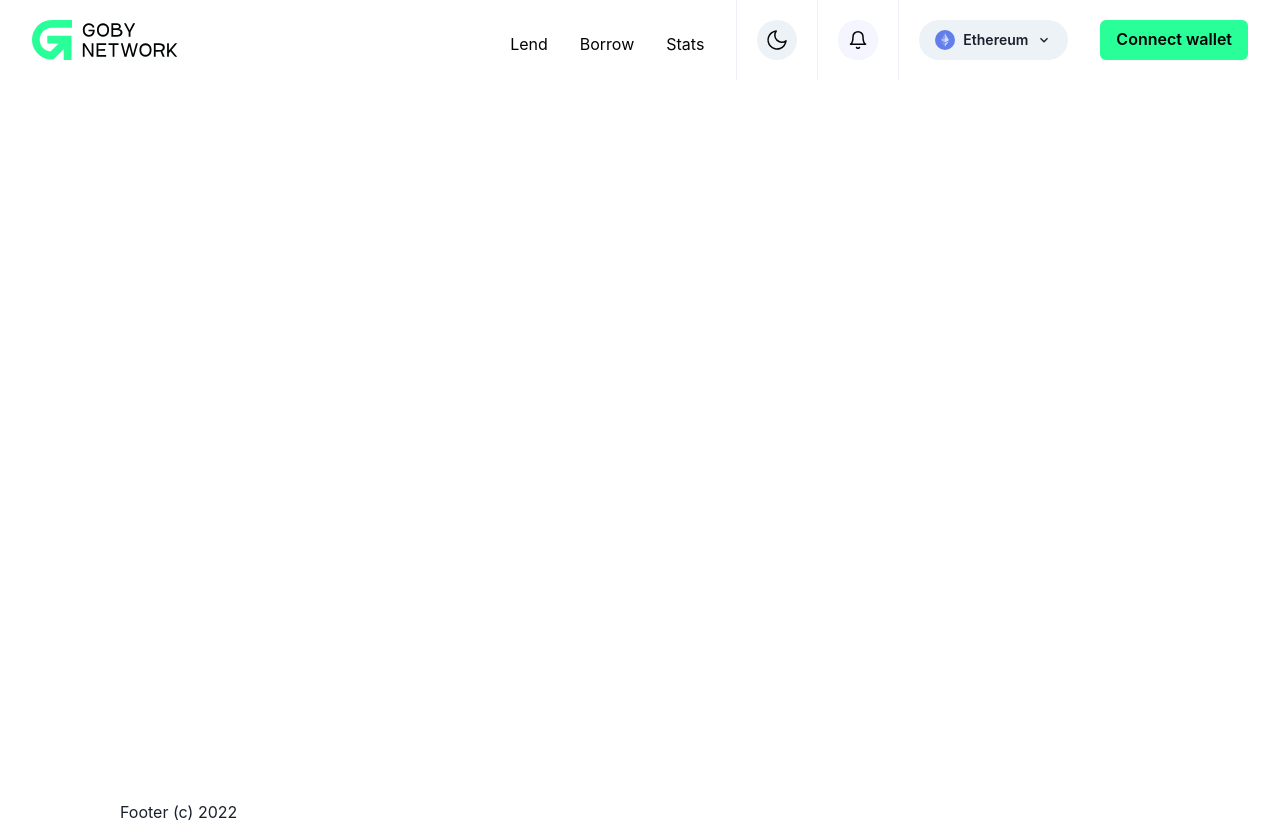
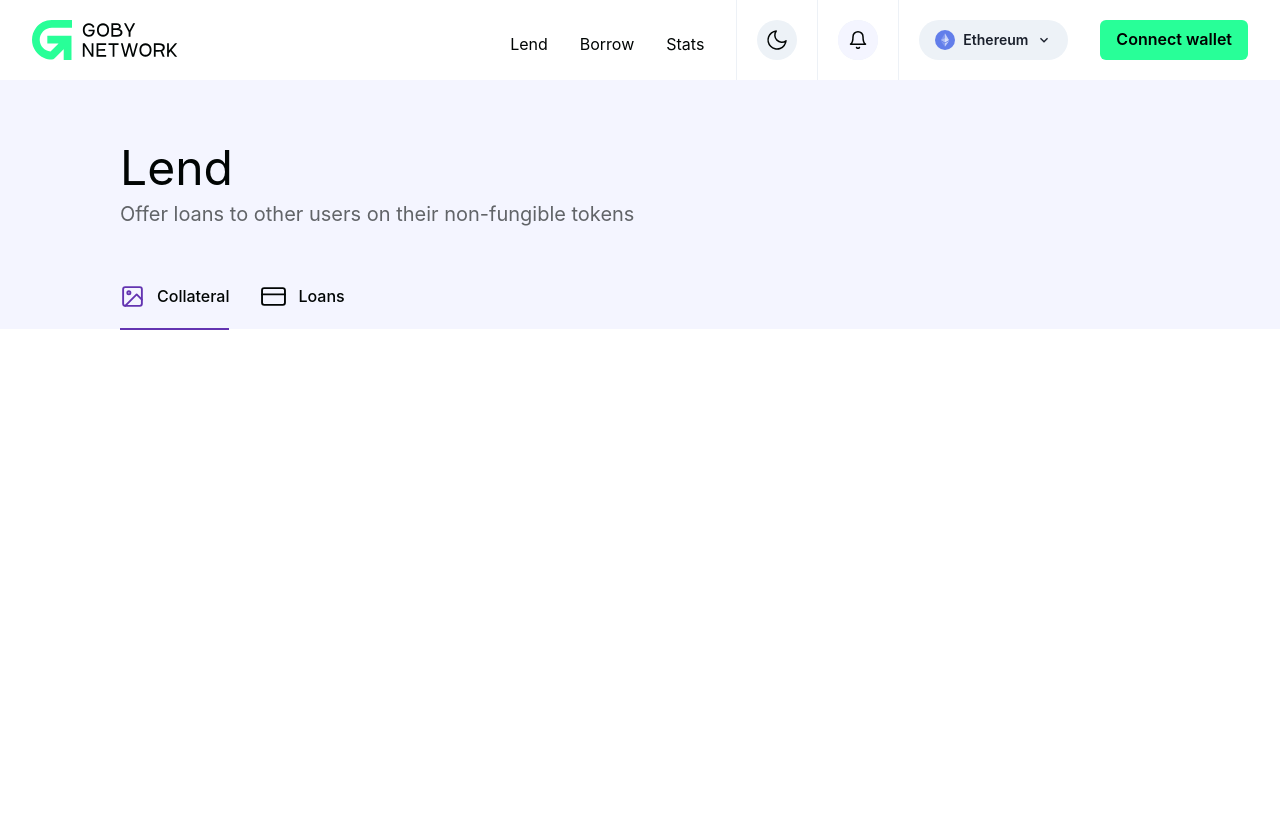
Before and after one commit to paurock/goby, a Next.js app: page / in a window 1280 px wide. After the commit the page ends 800 px from the top, so only its background shows below. Built offline with nearby package versions, Linux system fonts and the light colour scheme.

Commit message:
headings section done

```diff
--- a/src/app/assets/index.ts
+++ b/src/app/assets/index.ts
@@ -17,6 +17,8 @@ import toggleCurrency from "./toggleCurrency.svg";
 import toggleCurrencyDark from "./toggleCurrencyDark.svg";
 import Polygon from "./poligon.svg";
 import bnbChain from "./bnb-chain.svg";
+import collateral from "./collateral.svg";
+import loans from "./loans.svg";
 
 export const assetsList = {
   logo: [LogoLight, LogoDark],
@@ -30,6 +32,8 @@ export const assetsList = {
   toggleCurrency: [toggleCurrencyDark, toggleCurrency],
   startWithGoby: [StartWtihGobyDark, StartWithGoby],
   bellLight: [bellDarksvg, bellLight],
+  collateral: [collateral, collateral],
+  loans: [loans, loans],
 };
 export const colorsList = {
   text: ["E7FFF1", "010504"],
--- a/src/pages/index.tsx
+++ b/src/pages/index.tsx
@@ -1,6 +1,7 @@
 import type { NextPage } from "next";
 import Head from "next/head";
 import { Header, Footer } from "../app";
+import Heading from "../sections/heading";
 import { Container } from "@chakra-ui/react";
 
 const Home: NextPage = () => {
@@ -12,10 +13,11 @@ const Home: NextPage = () => {
         <link rel="icon" href="/favicon.ico" />
       </Head>
       <Header />
-      <main>
-        <Container h="calc(90vh)"></Container>
+      <main height="calc(90vh)">
+        <Container maxW={["none", "750px", "970px", "1100px", "1440px"]} px={0}>
+          <Heading />
+        </Container>
       </main>
-      <Footer />
     </div>
   );
 };
--- /dev/null
+++ b/src/sections/heading/index.tsx
@@ -0,0 +1,89 @@
+import { Flex, Container, VStack } from "@chakra-ui/react";
+import { motion } from "framer-motion";
+import { useState } from "react";
+import { VFlex, Img, useAssets } from "../../shared";
+
+const Tabs = ({ text, collateral, loanLightStore }) => (
+  <Flex maxH="36px" maxW="216px" justify="start" gap="32px">
+    <motion.div
+      style={{
+        display: "flex",
+        fontFamily: "Inter",
+        fontWeight: 500,
+        fontSize: "16px",
+        color: text,
+        gap: "12px",
+        borderBottom: "2px solid #6334B1",
+        height: "46px",
+      }}
+    >
+      <Img
+        src={collateral}
+        w="25px"
+        h="25px"
+        justifySelf="start"
+        alignSelf="start"
+      />
+      Collateral
+    </motion.div>
+    <motion.div
+      style={{
+        display: "flex",
+        fontFamily: "Inter",
+        fontWeight: 500,
+        fontSize: "16px",
+        color: text,
+        gap: "12px",
+        width: "25px",
+        height: "25px",
+      }}
+    >
+      <Img src={loanLightStore} />
+      Loans
+    </motion.div>
+  </Flex>
+);
+
+const Heading = () => {
+  const { text, collateral, loans } = useAssets();
+  const [selectedMenu, setSelectedMenu] = useState("Collateral");
+  return (
+    <Flex
+      bg="#F4F5FF"
+      h={["fit-content", "847px", "847px", "847px", "860px"]}
+      w="100%"
+      maxH="249px"
+      color="#010504"
+    >
+      <Container
+        maxW={["none", "750px", "970px", "1100px", "1440px"]}
+        px={["16px", "16px", "16px", "30px", "120px"]}
+        pt={["32px", "32px", "32px", "54px", "64px"]}
+      >
+        <VFlex>
+          <Flex
+            fontFamily="Inter"
+            fontWeight="400"
+            fontSize="48px"
+            lineHeight="100%"
+          >
+            Lend
+          </Flex>
+          <Flex
+            mt="12px"
+            mb="60px"
+            fontFamily="Inter"
+            fontSize="20px"
+            lineHeight="100%"
+            color={text}
+            opacity="0.6"
+          >
+            Offer loans to other users on their non-fungible tokens
+          </Flex>
+          <Tabs collateral={collateral} loanLightStore={loans} text={text} />
+        </VFlex>
+      </Container>
+    </Flex>
+  );
+};
+export default Heading;
```
Also changed, not shown: src/app/assets/collateral.svg (added), src/app/assets/loans.svg (added).
